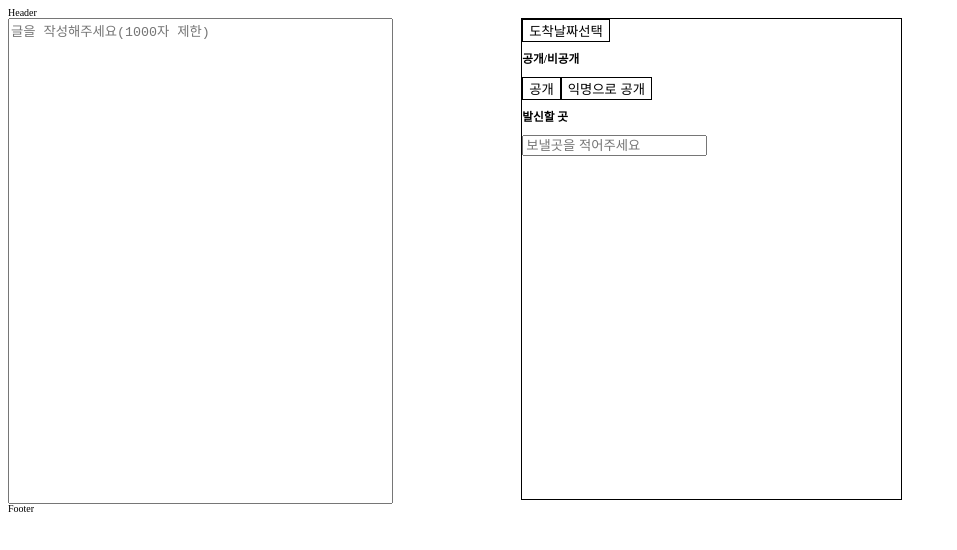
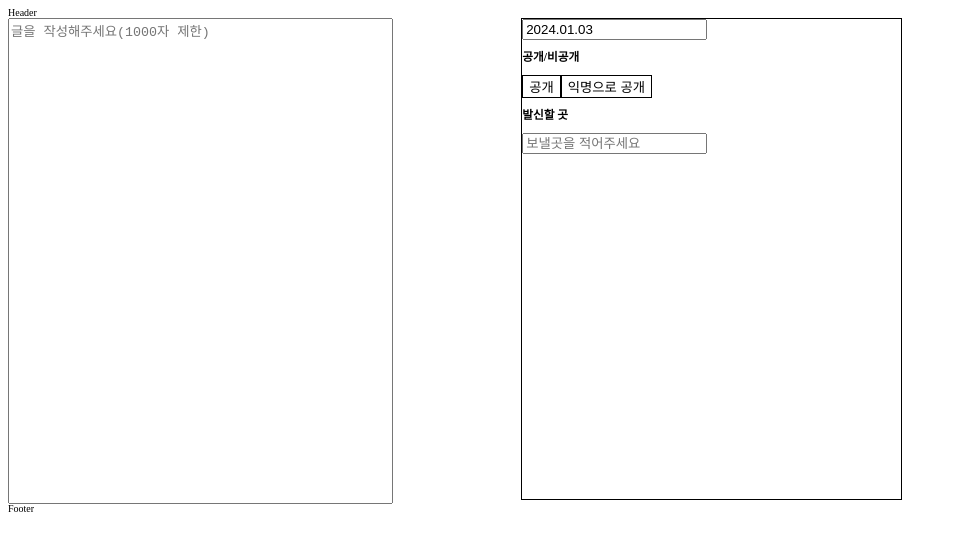
Before and after one commit to KANG0417/deepening-project-B03, a React (Create React App) app: page /WritingLetter in a window 1280 px wide. Shown: the top 550 px of the page, without its empty margins (0-957 px from the left). Built offline with nearby package versions, Linux system fonts and the light colour scheme.

Commit message:
Feature: 캘린더 기능 추가

```diff
--- /dev/null
+++ b/src/components/writingletter/Calendar.tsx
@@ -0,0 +1,20 @@
+import DatePicker from "react-datepicker";
+import "react-datepicker/dist/react-datepicker.css";
+import { useState } from "react";
+
+const Calendar = () => {
+  const [selectedDate, setSelectedDate] = useState<Date | null>(new Date());
+
+  return (
+    <DatePicker
+      dateFormat="yyyy.MM.dd" // 날짜 형태
+      shouldCloseOnSelect // 날짜를 선택하면 datepicker가 자동으로 닫힘
+      minDate={new Date("2000-01-01")} // minDate 이전 날짜 선택 불가
+      maxDate={new Date()} // maxDate 이후 날짜 선택 불가
+      selected={selectedDate}
+      onChange={(date) => setSelectedDate(date)}
+    />
+  );
+};
+
+export default Calendar;
--- a/src/components/writingletter/OptionBox.tsx
+++ b/src/components/writingletter/OptionBox.tsx
@@ -1,9 +1,14 @@
 import React from "react";
+import { useState } from "react";
 import styled from "styled-components";
+
+import "react-datepicker/dist/react-datepicker.css";
+import Calendar from "./Calendar";
+
 const OptionBox = () => {
   return (
     <SOptionBox>
-      <SPublicButton>도착날짜선택</SPublicButton>
+      <Calendar />
       <h3>공개/비공개</h3>
       <SPublicButton>공개</SPublicButton>
       <SPublicButton>익명으로 공개</SPublicButton>
```
